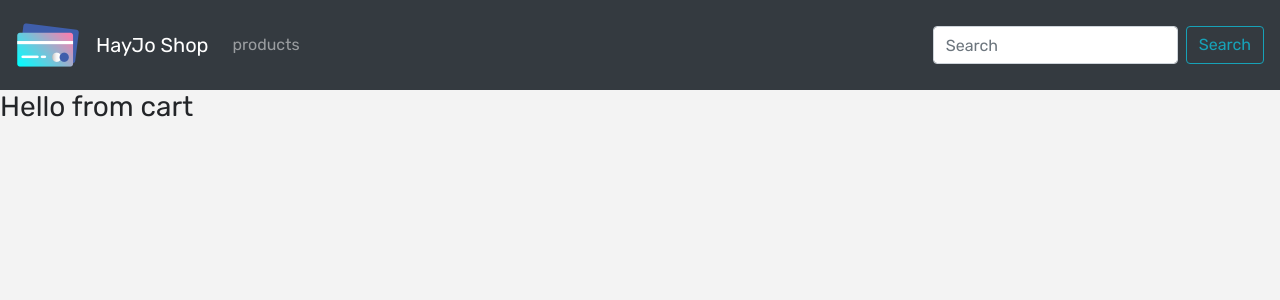
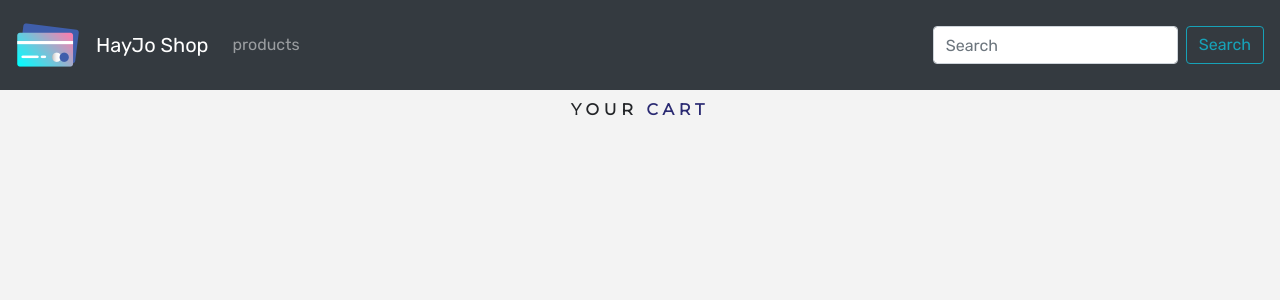
Before and after one commit to HayJo-Tech/e-commerce-site, a React (Create React App) app: page /cart in a window 1280 px wide. Shown: the top 300 px of the page. Built offline with nearby package versions, Linux system fonts and the light colour scheme.

Commit message:
creating title component

```diff
--- a/src/App.js
+++ b/src/App.js
@@ -7,7 +7,7 @@ import Cart from "./components/Cart";
 import Default from "./components/Default";
 import Details from "./components/Details";
 import ProductList from "./components/ProductList";
-
+import Title from "./components/Title";
 
 class App extends Component {
   render() {
--- a/src/components/Cart.jsx
+++ b/src/components/Cart.jsx
@@ -1,11 +1,12 @@
 import React, { Component } from 'react'
+import Title from './Title';
 
 class Cart extends Component {
   render () {
     return (
-      <div>
-        <h3>Hello from cart</h3>
-      </div>
+      <section>
+        <Title name='Your' title='Cart' />
+      </section>
     )
   }
 }
--- /dev/null
+++ b/src/components/Title.jsx
@@ -0,0 +1,13 @@
+import React from 'react'
+
+export default function Title({name,title}) {
+    return (
+        <div className="row">
+        <div className= "col-10 mx-auto my-2 text-center text-title">
+        <div className="text-capitalized font-weight-bold"> {name}
+        <strong className="text-blue"> {title}</strong>
+        </div>
+        </div>
+        </div>
+    )
+}
```
